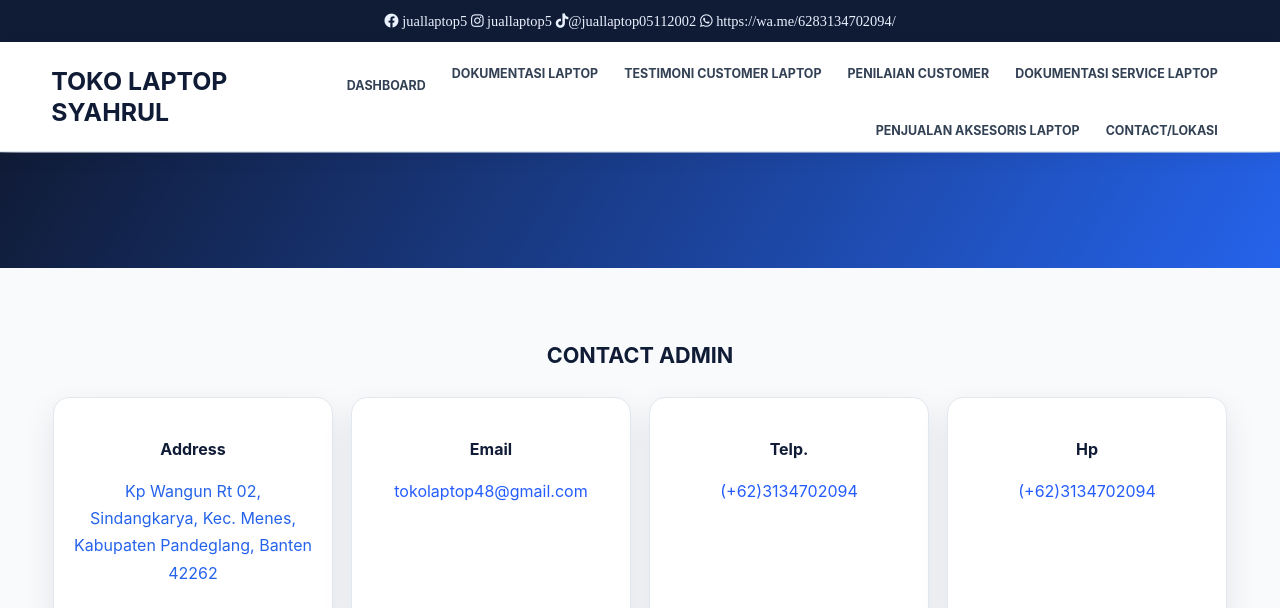
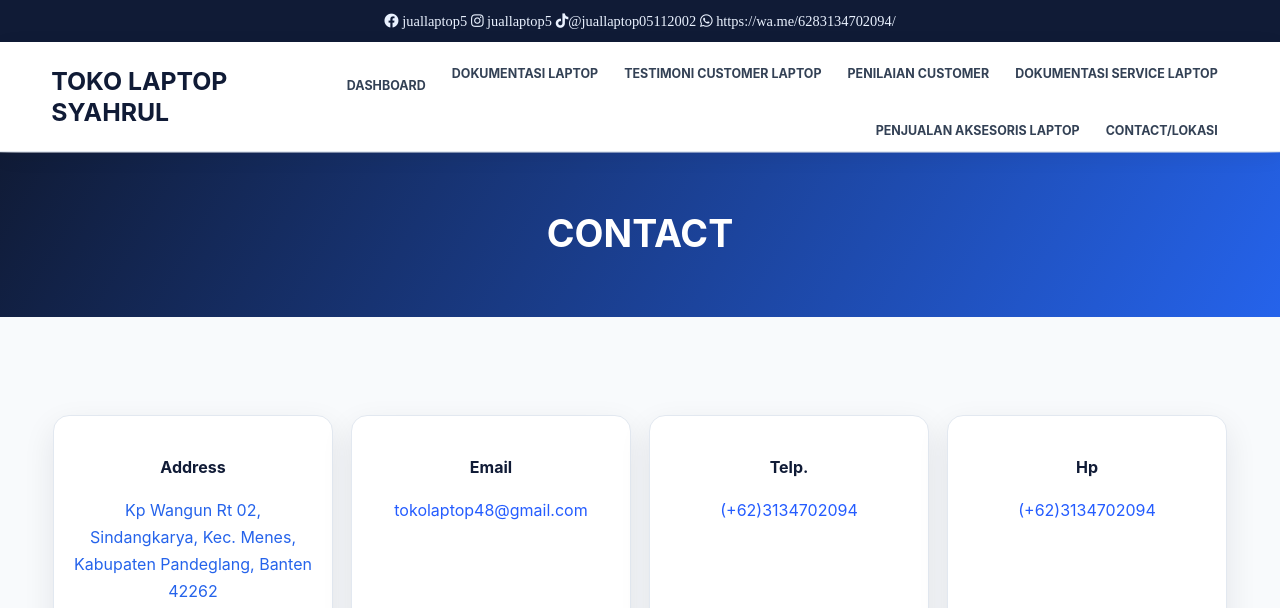
Before and after one commit to laptop48/blog_tokolaptopsyahrul, a plain HTML site: page contact.html in a window 1280 px wide. Shown: the top 608 px of the page. Drawn offline with nearby package versions, Linux system fonts and the light colour scheme.

Commit message:
Modify header and clear contact admin heading
Updated header and contact section in contact.html.

```diff
--- a/contact.html
+++ b/contact.html
@@ -57,10 +57,10 @@
     </header>
 
 
-   <!-- label -->
+ <!-- label -->
     <section class="label">
     	<div class="container">
-
+    		<h1>CONTACT</h1>
     	</div>
     </section>
 
@@ -68,7 +68,7 @@
   	<!-- CONTACT ADMIN -->
 <section class="contact">
     <div class="container">
-        <h3>CONTACT ADMIN</h3>
+        <h3></h3>
 
         <div class="box">
 
```
